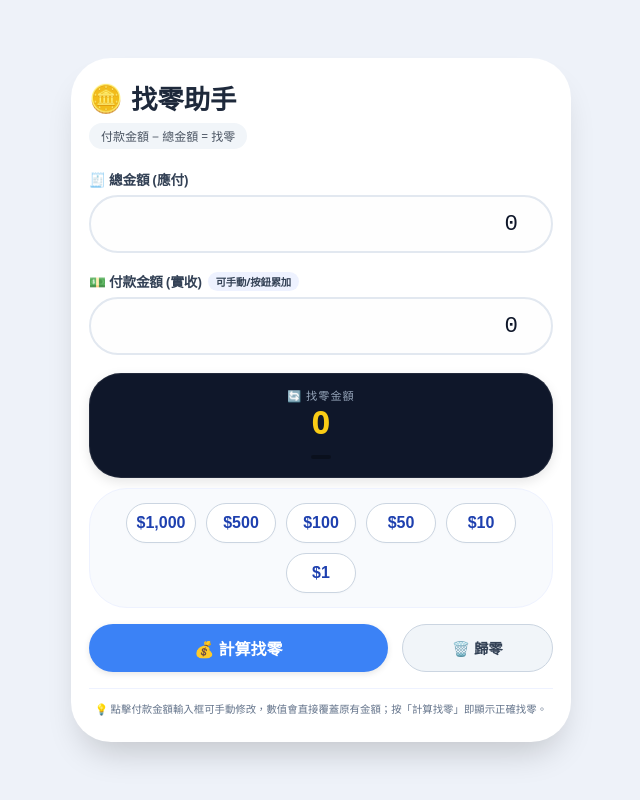
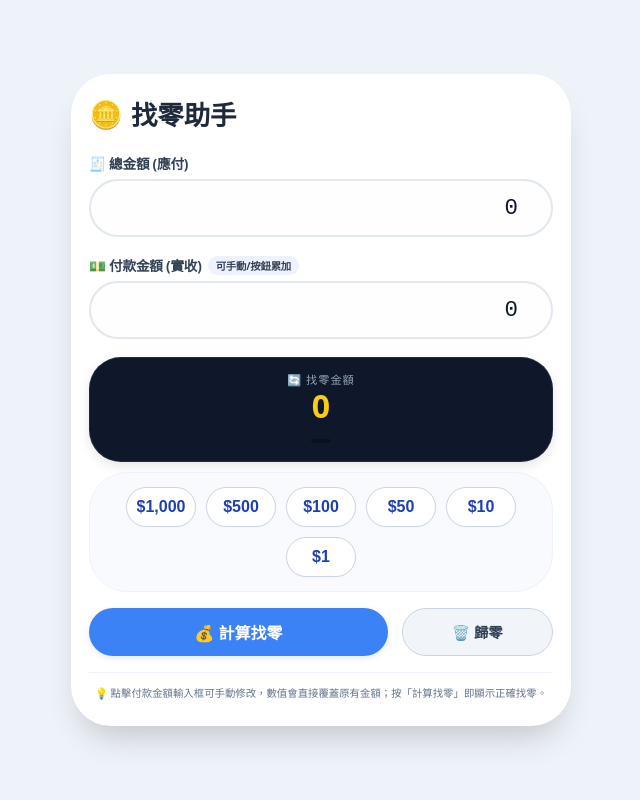
Before and after one commit to hangcity100/hangcity100.github.io, a website: page charge.html in a window 1280 px wide. Shown: the whole page, without its empty margins (319-959 px from the left). Drawn offline with Linux system fonts and the light colour scheme.

Commit message:
Update charge.html

```diff
--- a/charge.html
+++ b/charge.html
@@ -248,7 +248,7 @@
 <div class="card">
     <div class="title-section">
         <h1>找零助手</h1>
-        <div class="sub">付款金額 − 總金額 = 找零</div>
+        <!--div class="sub">付款金額 − 總金額 = 找零</div-->
     </div>
 
     <!-- 總金額欄位 -->
```
